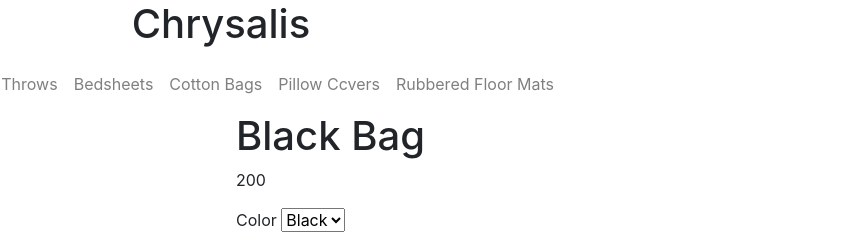
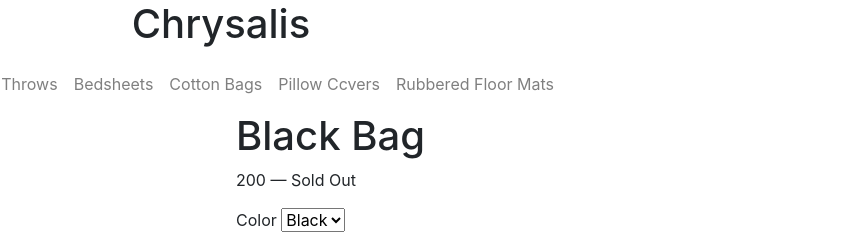
Before and after one commit to ToChrysalis/Catalog, a plain HTML site: page products/cotton-bags/bags06/index.html in a window 1280 px wide. Shown: the top 245 px of the page, 419-1280 px from the left. Drawn offline with nearby package versions, Linux system fonts and the light colour scheme; some packages are replaced by stand-ins of ours.

Commit message:
Update index.html
Signed-off-by: ToChrysalis <112938919+ToChrysalis@users.noreply.github.com>

```diff
--- a/products/cotton-bags/bags06/index.html
+++ b/products/cotton-bags/bags06/index.html
@@ -64,7 +64,7 @@
 <p>
     <span class="product-compare-price"style="text-decoration: line-through"></span>
     <span class="product-actual-price">200</span>
-    <span class="product-not-in-stock" class="font-weight-bold"  style="display:none" >— Sold Out</span>
+    <span class="product-not-in-stock" class="font-weight-bold" >— Sold Out</span>
 </p>
 <p>
 
```
